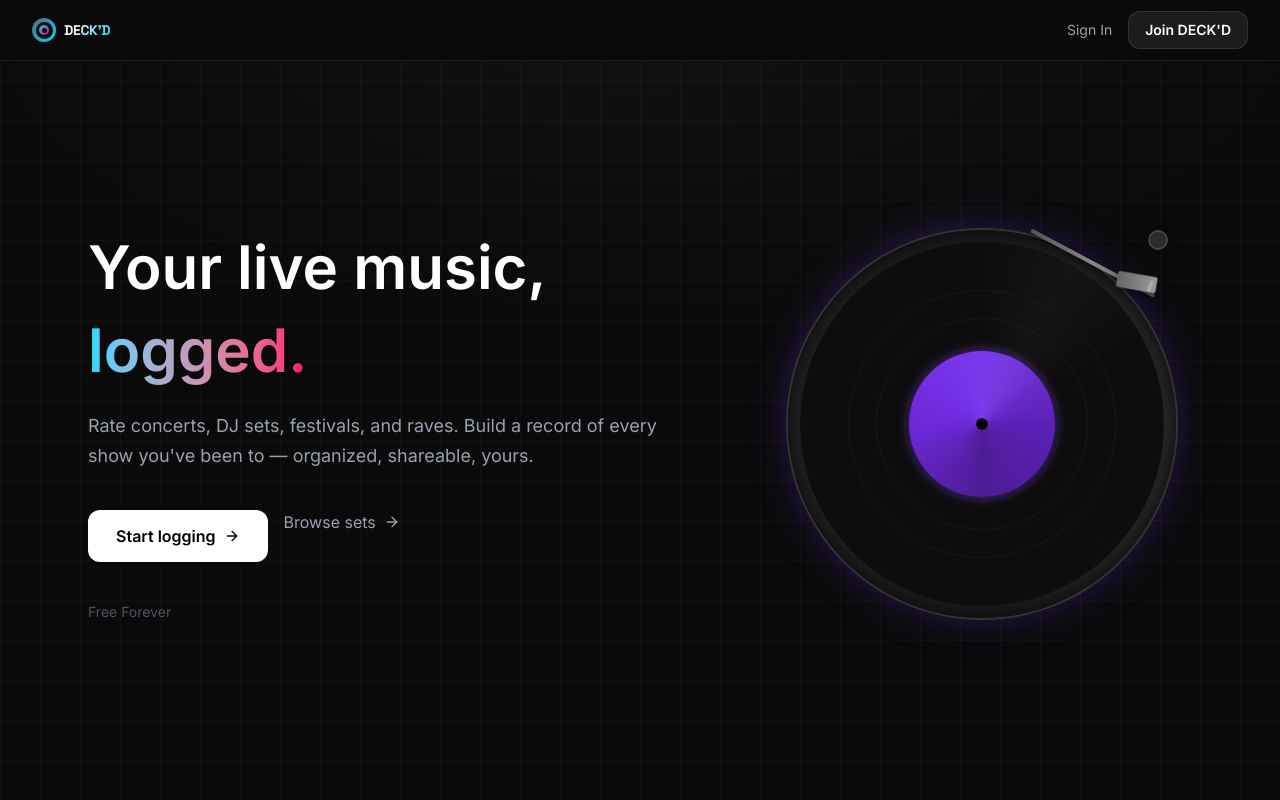
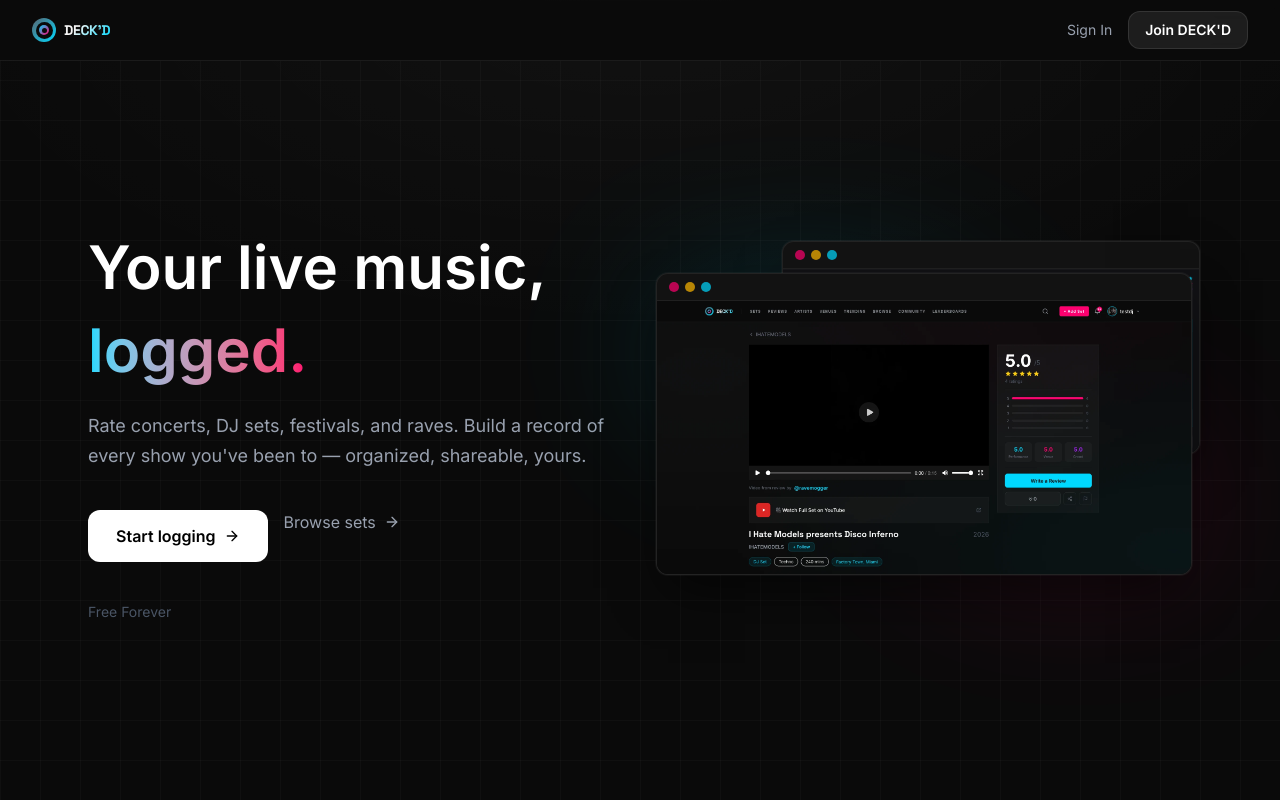
Before and after one commit to xavierrizk/decked-landing, a Next.js app: page / in a window 1280 px wide. Shown: the top 800 px of the page. Built offline with nearby package versions, Linux system fonts and the light colour scheme; no server answers.

Commit message:
Hero: replace turntable with layered app screenshots + cyan/pink glow

```diff
--- a/components/Hero.tsx
+++ b/components/Hero.tsx
@@ -3,7 +3,7 @@
 import { motion } from "framer-motion";
 import { ArrowRight } from "lucide-react";
 import Link from "next/link";
-import Turntable from "./Turntable";
+import ProductShot from "./ProductShot";
 import { useStats, fmtStat } from "@/lib/useStats";
 
 const APP_URL = "https://decked-frontend.onrender.com";
@@ -30,9 +30,9 @@
       <div className="absolute inset-0 pointer-events-none" style={{ background: 'radial-gradient(ellipse 80% 60% at 50% 0%, rgba(255,255,255,0.03) 0%, transparent 70%)' }} />
 
       {/* Content */}
-      <div className="relative z-10 max-w-6xl mx-auto px-6 flex flex-col md:flex-row items-center justify-between gap-12 pt-12 pb-16">
+      <div className="relative z-10 max-w-6xl mx-auto px-6 flex flex-col md:flex-row items-center justify-between gap-12 md:gap-8 pt-12 pb-16">
         {/* Left: text */}
-        <div className="flex-1 text-center md:text-left max-w-2xl">
+        <div className="flex-1 text-center md:text-left max-w-xl">
           {/* H1 */}
           <motion.h1
             initial={{ opacity: 0, y: 20 }}
@@ -91,9 +91,9 @@
           </motion.p>
         </div>
 
-        {/* Right: turntable */}
-        <div className="flex-shrink-0 hidden md:flex items-center justify-center">
-          <Turntable />
+        {/* Right: product screenshots */}
+        <div className="flex-1 w-full flex items-center justify-center md:justify-end">
+          <ProductShot />
         </div>
       </div>
     </section>
--- /dev/null
+++ b/components/ProductShot.tsx
@@ -0,0 +1,75 @@
+"use client";
+
+import { motion } from "framer-motion";
+
+/**
+ * Layered product screenshots for the hero.
+ * Primary = set detail page (rating card, star breakdown).
+ * Secondary = a community review with tri-color star ratings, peeking behind.
+ *
+ * Image files live in /public and are dropped in by hand:
+ *   /public/app-set-detail.png
+ *   /public/app-review.png
+ */
+export default function ProductShot() {
+  return (
+    <div className="relative w-full max-w-[620px] mx-auto [perspective:1800px]">
+      {/* Cyan → pink glow wash behind the stack */}
+      <div
+        className="absolute -inset-10 pointer-events-none blur-3xl opacity-60"
+        style={{
+          background:
+            "radial-gradient(60% 60% at 30% 30%, rgba(0,217,255,0.28) 0%, transparent 70%), radial-gradient(55% 55% at 75% 70%, rgba(255,0,110,0.26) 0%, transparent 70%)",
+        }}
+      />
+
+      {/* Secondary — review card, peeking behind top-right */}
+      <motion.div
+        initial={{ opacity: 0, y: 24, x: 24 }}
+        animate={{ opacity: 1, y: 0, x: 0 }}
+        transition={{ duration: 0.6, delay: 0.35 }}
+        className="absolute -top-8 -right-2 w-[78%] hidden lg:block"
+        style={{ transform: "rotateY(-16deg) rotateX(6deg) rotate(3deg)" }}
+      >
+        <BrowserFrame>
+          <img
+            src="/app-review.png"
+            alt="A community review on DECK'D with star ratings and a video clip"
+            className="w-full block"
+          />
+        </BrowserFrame>
+      </motion.div>
+
+      {/* Primary — set detail page */}
+      <motion.div
+        initial={{ opacity: 0, y: 30 }}
+        animate={{ opacity: 1, y: 0 }}
+        transition={{ duration: 0.6, delay: 0.2 }}
+        className="relative z-10"
+        style={{ transform: "rotateY(-12deg) rotateX(4deg)" }}
+      >
+        <BrowserFrame>
+          <img
+            src="/app-set-detail.png"
+            alt="A DJ set rated 5.0 on DECK'D with performance, venue, and crowd scores"
+            className="w-full block"
+          />
+        </BrowserFrame>
+      </motion.div>
+    </div>
+  );
+}
+
+function BrowserFrame({ children }: { children: React.ReactNode }) {
+  return (
+    <div className="rounded-xl overflow-hidden border border-white/10 bg-[#0a0a0a] shadow-2xl shadow-black/60 ring-1 ring-white/[0.04]">
+      {/* Top chrome bar */}
+      <div className="flex items-center gap-1.5 px-3 py-2 bg-white/[0.03] border-b border-white/[0.06]">
+        <span className="w-2.5 h-2.5 rounded-full bg-[#FF006E]/70" />
+        <span className="w-2.5 h-2.5 rounded-full bg-[#FFB800]/70" />
+        <span className="w-2.5 h-2.5 rounded-full bg-[#00D9FF]/70" />
+      </div>
+      {children}
+    </div>
+  );
+}
```
Also changed, not shown: public/app-review.png (added), public/app-set-detail.png (added).
